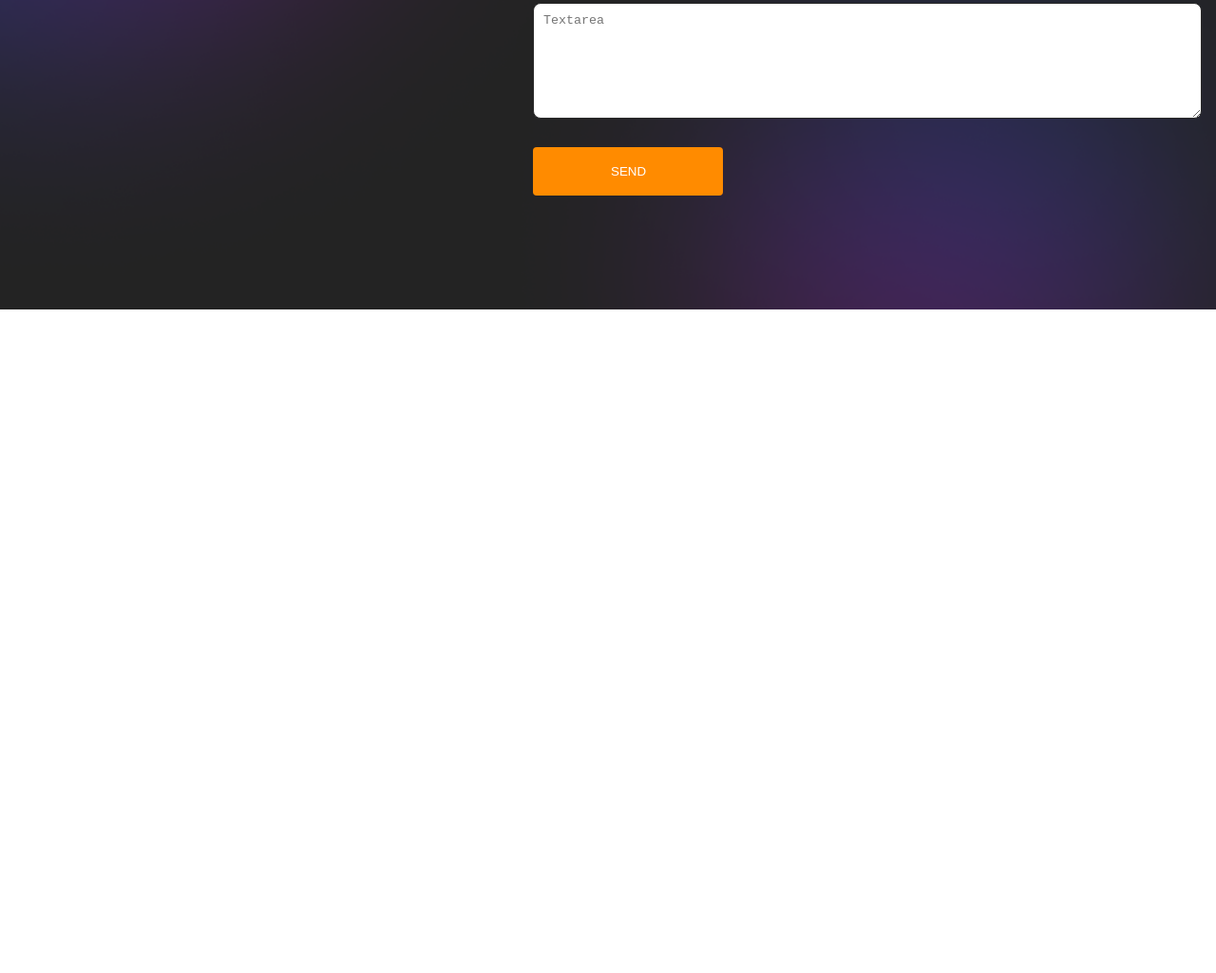
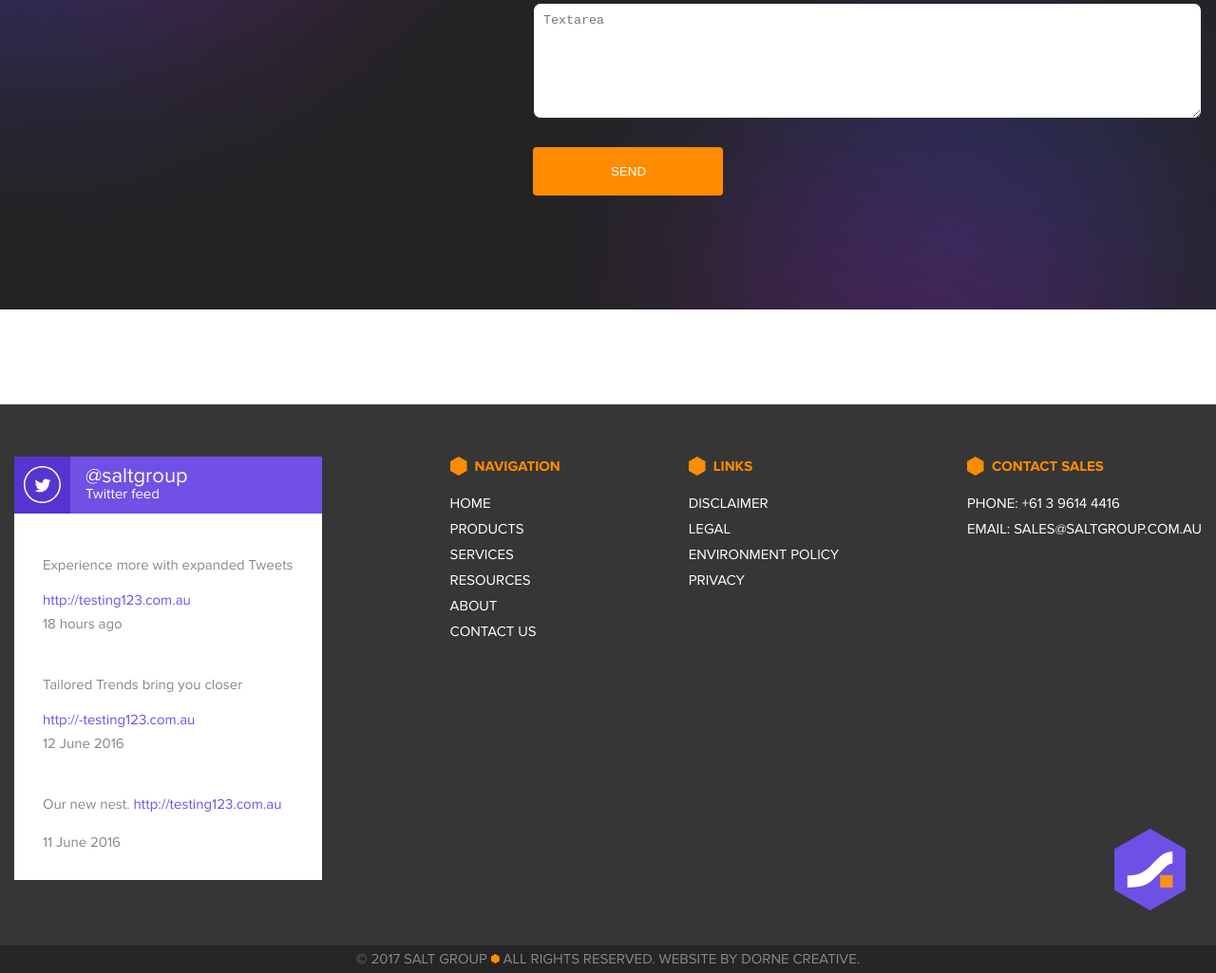
Before and after one commit to GaluzaMaksim996/salt, a website: page app/index.html in a window 1280 px wide. Shown: the part 3509-4534 px from the top of the page at 95% size. Before the commit the page ends 3835 px from the top, so only its background shows below. Drawn offline with nearby package versions, Linux system fonts and the light colour scheme.

Commit message:
added footer

```diff
--- a/app/index.html
+++ b/app/index.html
@@ -320,6 +320,161 @@
         </div>
       </div>
     </section>
+
+    <footer class="footer">
+      <div class="container">
+        <div class="footer-inner">
+          <div class="footer-twitter">
+            <div class="footer-twitter-header">
+              <img class="footer-twitter-logo" src="images/logo-twitter.svg" alt="">
+              <div class="footer-twitter-contact">
+                <a class="footer-twitter-link">@saltgroup</a>
+                <a class="footer-twitter-feed">Twitter feed</a>
+              </div>
+            </div>
+
+            <ul class="footer-twitter-list">
+              <li class="footer-twitter-item">
+                <p class="footer-twitter-item-text">
+                  Experience more with expanded Tweets
+                </p>
+                <a class="footer-twitter-item-link" href="http://testing123.com.au">
+                  http://testing123.com.au
+                </a>
+                <span class="footer-twitter-item-date">
+                  18 hours ago
+                </span>
+              </li>
+
+              <li class="footer-twitter-item">
+                <p class="footer-twitter-item-text">
+                  Tailored Trends bring you closer
+                </p>
+                <a class="footer-twitter-item-link" href="http://-testing123.com.au">
+                  http://-testing123.com.au
+                </a>
+                <span class="footer-twitter-item-date">
+                  12 June 2016
+                </span>
+              </li>
+
+              <li class="footer-twitter-item">
+                <p class="footer-twitter-item-text">
+                  Our new nest.
+                  <a class="footer-twitter-item-link" href="http://testing123.com.au">
+                    http://testing123.com.au
+                  </a>
+                </p>
+                <span class="footer-twitter-item-date">
+                  11 June 2016
+                </span>
+              </li>
+            </ul>
+          </div>
+
+          <div class="footer-navigation">
+            <h4 class="footer-title">
+              <img class="footer-contacts-img" src="images/footer-polygon.svg" alt="">
+              Navigation
+            </h4>
+
+            <ul class="footer-navigation-list">
+              <li class="footer-navigation-item">
+                <a href="" class="footer-avigation-item-link">
+                  Home
+                </a>
+              </li>
+
+              <li class="footer-navigation-item">
+                <a href="" class="footer-avigation-item-link">
+                  Products
+                </a>
+              </li>
+
+              <li class="footer-navigation-item">
+                <a href="" class="footer-avigation-item-link">
+                  Services
+                </a>
+              </li>
+
+              <li class="footer-navigation-item">
+                <a href="" class="footer-avigation-item-link">
+                  Resources
+                </a>
+              </li>
+
+              <li class="footer-navigation-item">
+                <a href="" class="footer-avigation-item-link">
+                  About
+                </a>
+              </li>
+
+              <li class="footer-navigation-item">
+                <a href="" class="footer-avigation-item-link">
+                  CONTACT US
+                </a>
+              </li>
+            </ul>
+          </div>
+
+          <div class="footer-links">
+            <h4 class="footer-title">
+              <img class="footer-contacts-img" src="images/footer-polygon.svg" alt="">
+              links
+            </h4>
+
+            <ul class="footer-links-list">
+              <li class="footer-links-item">
+                <a class="footer-links-item-link">
+                  Disclaimer
+                </a>
+              </li>
+
+              <li class="footer-links-item">
+                <a class="footer-links-item-link">
+                  Legal
+                </a>
+              </li>
+
+              <li class="footer-links-item">
+                <a class="footer-links-item-link">
+                  Environment Policy
+                </a>
+              </li>
+
+              <li class="footer-links-item">
+                <a class="footer-links-item-link">
+                  Privacy
+                </a>
+              </li>
+            </ul>
+          </div>
+
+          <div class="footer-contacts">
+            <h4 class="footer-title">
+              <img class="footer-contacts-img" src="images/footer-polygon.svg" alt="">
+              contact sales
+            </h4>
+
+            <a class="footer-contacts-phone">
+              PHONE: +61 3 9614 4416
+            </a>
+
+            <a class="footer-contacts-email">
+              EMAIL: sales@saltgroup.com.au
+            </a>
+          </div>
+        </div>
+      </div>
+      <div class="footer-logo-wrapper">
+        <img class="footer-logo" src="images/footer-logo.png" alt="">
+      </div>
+      <div class="footer-copyright">
+        <span class="footer-copyright-text">© 2017 SALT GROUP
+          <img class="footer-copyright-img" src="images/footer-polygon.svg" alt="">
+          ALL RIGHTS RESERVED. WEBSITE BY DORNE CREATIVE.</span>
+      </div>
+    </footer>
   </main>
 
   <script src="js/main.min.js"></script>
--- /dev/null
+++ b/app/scss/footer.scss
@@ -0,0 +1,107 @@
+@import "font-face";
+@import "variables";
+
+.footer {
+  margin-top: 100px;
+  padding-top: 55px;
+  background-color: $bg-footer;
+
+  &-inner {
+    display: flex;
+    justify-content: space-between;
+  }
+
+  &-title {
+    font-family: "ProximaNova Bold";
+    display: flex;
+    align-items: center;
+    color: $bg-btn;
+    text-transform: uppercase;
+    margin-bottom: 20px;
+  }
+
+  &-twitter {
+    background-color: $white;
+
+    &-header {
+      display: flex;
+      background-color: $secondary;
+    }
+
+    &-contact {
+      display: flex;
+      flex-direction: column;
+      justify-content: center;
+      margin-left: 16px;
+    }
+
+    &-link {
+      font-size: 22px;
+    }
+
+    &-text {
+      font-size: 14px;
+    }
+
+    &-item {
+      display: flex;
+      flex-direction: column;
+      padding: 15px 30px;
+
+      &-link {
+        color: $secondary;
+        margin-top: 3px;
+      }
+
+      &-date {
+        margin-top: 6px;
+      }
+    }
+  }
+
+  &-navigation-list,
+  &-links-list,
+  &-contacts-phone {
+    text-transform: uppercase;
+  }
+
+  &-navigation-item + &-navigation-item,
+  &-links-item + &-links-item {
+    margin-top: 8px;
+  }
+
+  &-contacts {
+    display: flex;
+    flex-direction: column;
+
+    &-img {
+      margin-right: 8px;
+    }
+
+    &-email {
+      margin-top: 8px;
+      text-transform: uppercase;
+    }
+  }
+
+  &-logo {
+    max-width: 75px;
+    max-height: 86px;
+
+    &-wrapper {
+      text-align: right;
+      margin: -54px 32px 32px 0;
+    }
+  }
+
+  &-copyright {
+    background-color: $bg-copyright;
+    padding: 5px 0;
+    text-align: center;
+  }
+
+  &-copyright-img {
+    width: 9px;
+    height: 10px;
+  }
+}
--- a/app/scss/style.scss
+++ b/app/scss/style.scss
@@ -4,3 +4,4 @@
 @import "about";
 @import "product";
 @import "contacts";
+@import "footer";
--- a/app/scss/variables.scss
+++ b/app/scss/variables.scss
@@ -4,6 +4,8 @@ $primary: #878787;
 $secondary: #7050e5;
 $bg-about: #f8f8f8;
 $bg-btn: #ff8b00;
+$bg-footer: #363636;
+$bg-copyright: #252525;
 
 $tablet: 1023px;
 $mobile: 767px;
```
Also changed, not shown: app/css/style.min.css, app/images/footer-logo.png (added), app/images/footer-polygon.svg (added), app/images/logo-twitter.svg (added).
